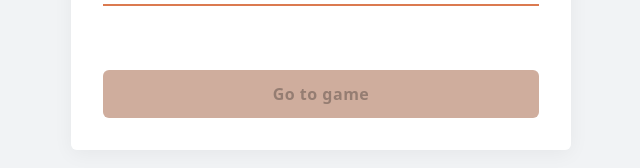
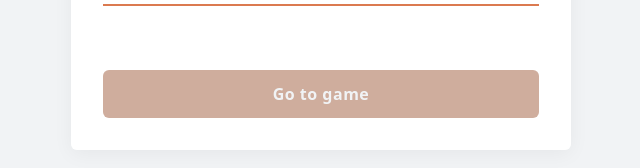
Before and after one commit to abelcerezuela/memory-cards-game, an Angular app in the folder memory-cards-angular-app/: page /home in a window 1280 px wide. Shown: the part 228-396 px from the top of the page, without its empty margins (319-959 px from the left). Built offline with nearby package versions, Linux system fonts and the light colour scheme.

Commit message:
improve styles

```diff
--- a/memory-cards-angular-app/src/styles.scss
+++ b/memory-cards-angular-app/src/styles.scss
@@ -8,6 +8,7 @@ body {
   width: 100%;
   margin-top: 4rem;
   padding: 0.75rem;
+  color: $grey;
   background-color: $color-primary;
   border: none;
   border-radius: $border-radius;
```
